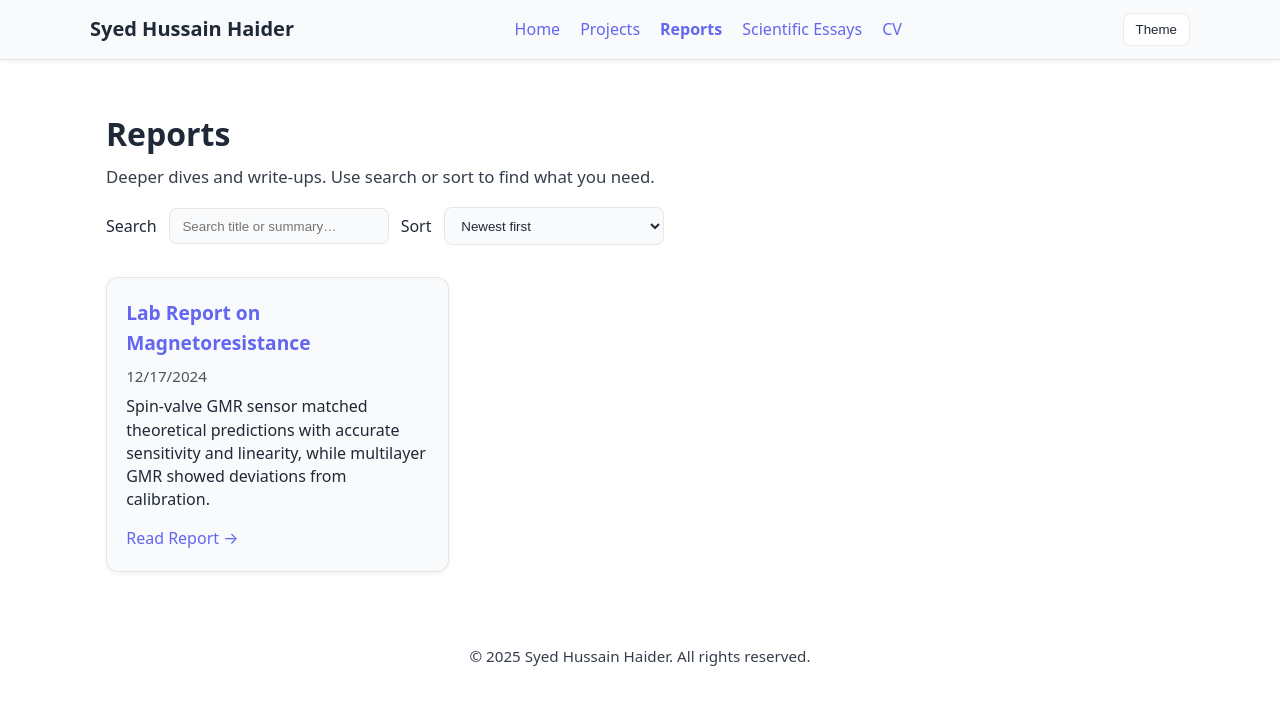
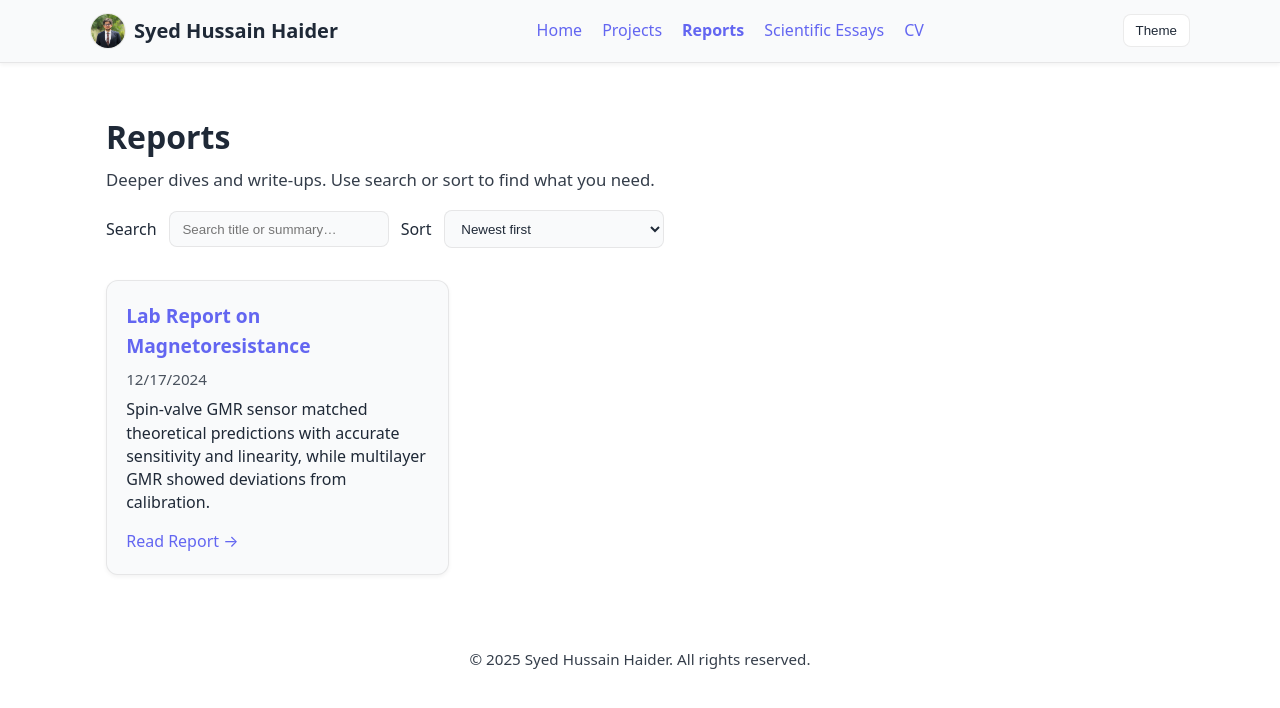
Before and after one commit to syedhussainhaider137/syedhussainhaider137.github.io, a plain HTML site: page reports.html in a window 1280 px wide. Drawn offline with Linux system fonts and the light colour scheme.

Commit message:
Update reports.html

```diff
--- a/reports.html
+++ b/reports.html
@@ -23,6 +23,7 @@
     --card-shadow: rgba(255,255,255,0.08);
     --border: rgba(255,255,255,0.12);
   }
+
   * { box-sizing: border-box; }
   html { -webkit-text-size-adjust: 100%; }
   body {
@@ -48,7 +49,25 @@
     border-bottom: 1px solid var(--border);
   }
   .nav-inner { display: flex; align-items: center; justify-content: space-between; gap: 1rem; padding: .8rem 0; }
-  .logo { font-size: clamp(1.1rem, 1vw + 1rem, 1.25rem); font-weight: 700; }
+
+  /* Logo + profile pic */
+  .logo {
+    display: flex;
+    align-items: center;
+    gap: 0.5rem;
+    font-size: clamp(1.1rem, 1vw + 1rem, 1.25rem);
+    font-weight: 700;
+  }
+  .logo .profile-pic {
+    width: 36px;
+    height: 36px;
+    border-radius: 50%;
+    object-fit: cover;
+    object-position: center;
+    border: 1.5px solid var(--border);           /* subtle ring that adapts to theme */
+    background: var(--bg-color);                 /* avoids dark fringing on dark mode */
+  }
+
   .nav-links { list-style: none; display: flex; gap: 1.25rem; margin: 0; padding: 0; }
   .nav-links a { font-weight: 500; }
   .nav-links a.active { color: var(--primary-color); font-weight: 700; }
@@ -73,7 +92,7 @@
   .hero h1 { margin: 0 0 .35rem 0; font-size: clamp(1.4rem, 2.2vw + 1rem, 2rem); }
   .hero p { margin: 0; opacity: .9; font-size: clamp(0.95rem, 0.4vw + 0.9rem, 1.05rem); }
 
-  /* Controls */
+  /* Controls (Search + Sort) */
   .controls {
     display: flex;
     flex-wrap: wrap;
@@ -139,7 +158,10 @@
 <!-- Navbar -->
 <nav class="navbar">
   <div class="container nav-inner">
-    <div class="logo">Syed Hussain Haider</div>
+   <div class="logo">
+  <img src="IMG_2932.JPG" alt="Profile picture of Syed Hussain Haider" class="profile-pic">
+  Syed Hussain Haider
+</div>
     <ul class="nav-links" id="primary-nav" aria-label="Primary Navigation">
       <li><a href="index.html">Home</a></li>
       <li><a href="projects.html">Projects</a></li>
```
